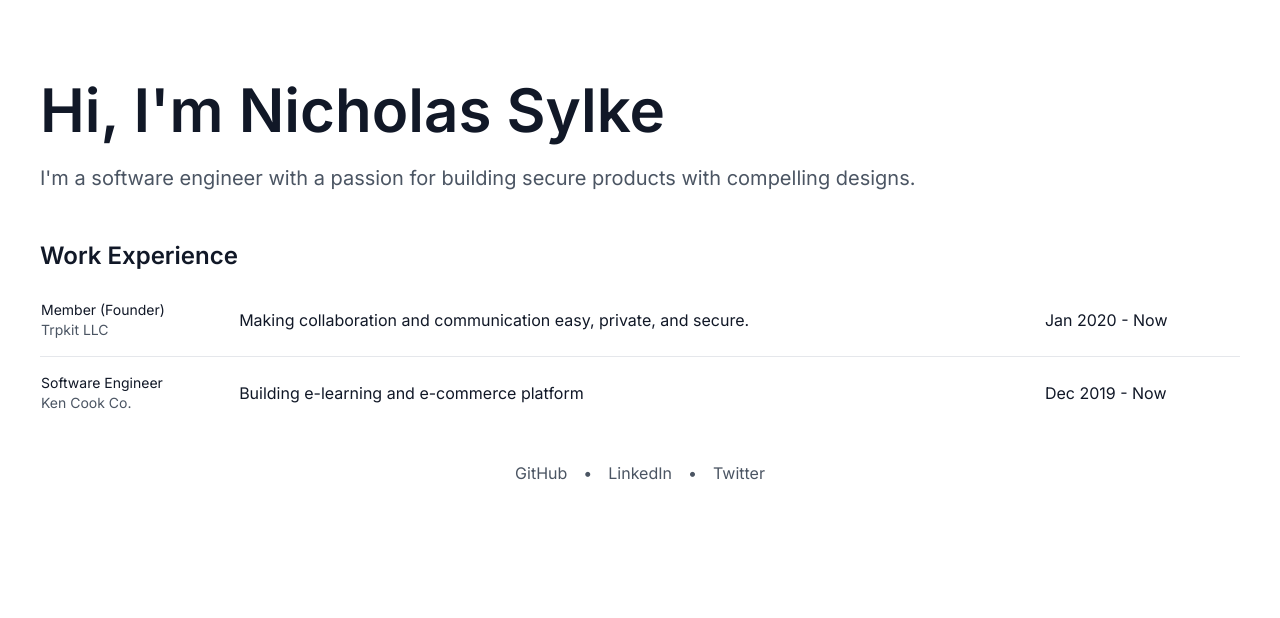
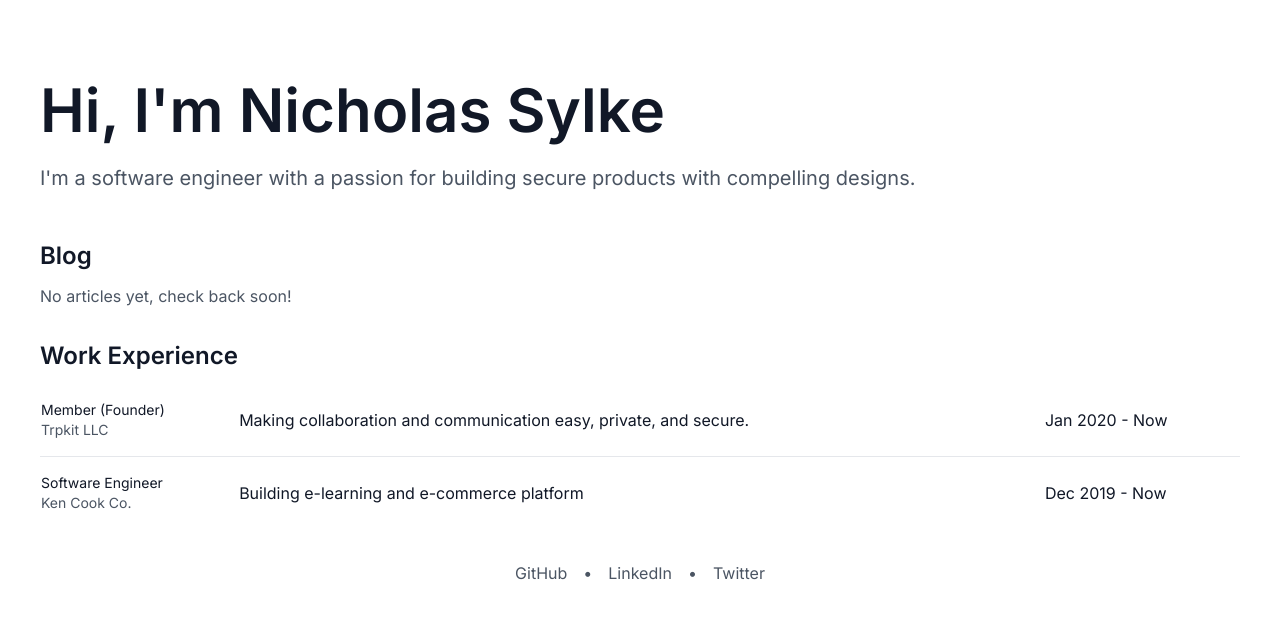
Before and after one commit to nsylke/nsylke.com, a Next.js app: page / in a window 1280 px wide. Shown: the top 618 px of the page. Built offline with nearby package versions, Linux system fonts and the light colour scheme.

Commit message:
feat: blog section

```diff
--- a/src/pages/index.tsx
+++ b/src/pages/index.tsx
@@ -8,6 +8,12 @@ const IndexPage = () => (
     <p className="mt-6 mb-12 text-xl font-normal text-gray-600">
       I'm a software engineer with a passion for building secure products with
       compelling designs.
+    </p>
+    <h2 className='mt-8 mb-3 text-2xl font-semibold text-gray-900'>
+      Blog
+    </h2>
+    <p className='mb-5 text-gray-600'>
+      No articles yet, check back soon!
     </p>
     <h2 className="mt-8 mb-3 text-2xl font-semibold text-gray-900">
       Work Experience
```
